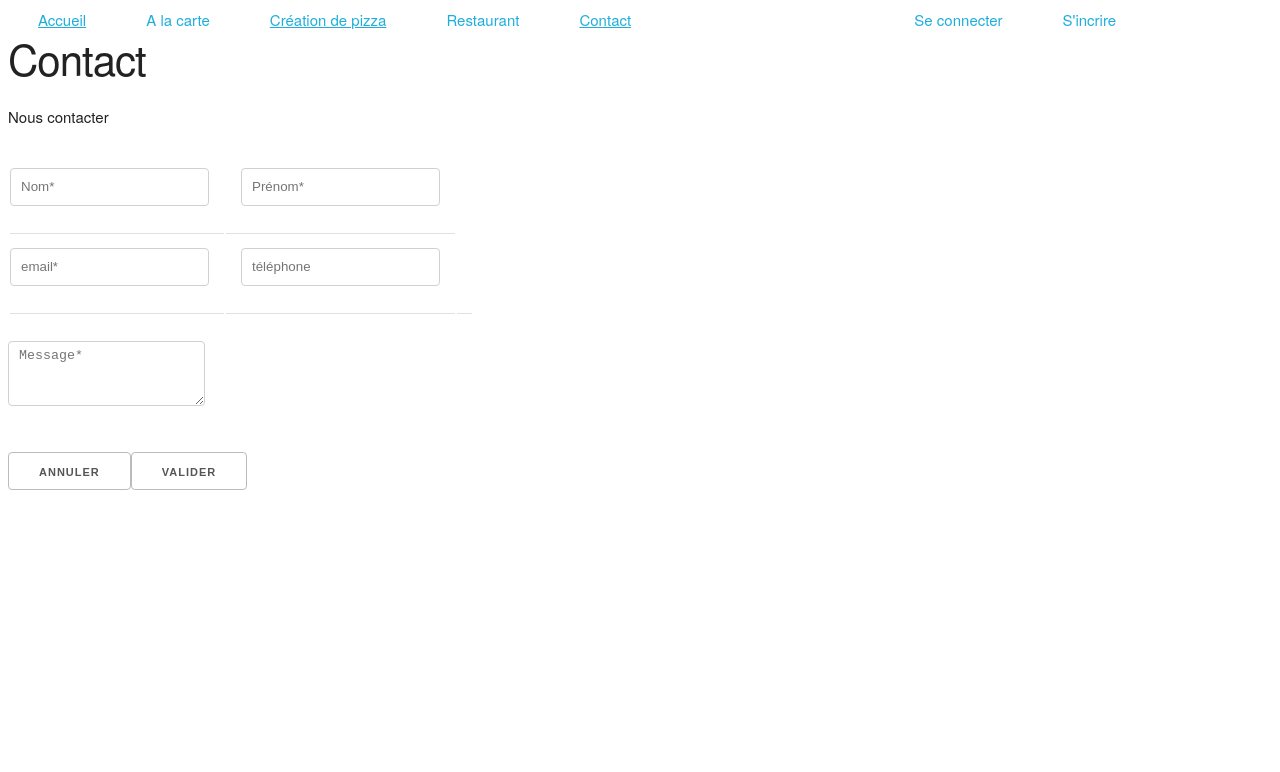
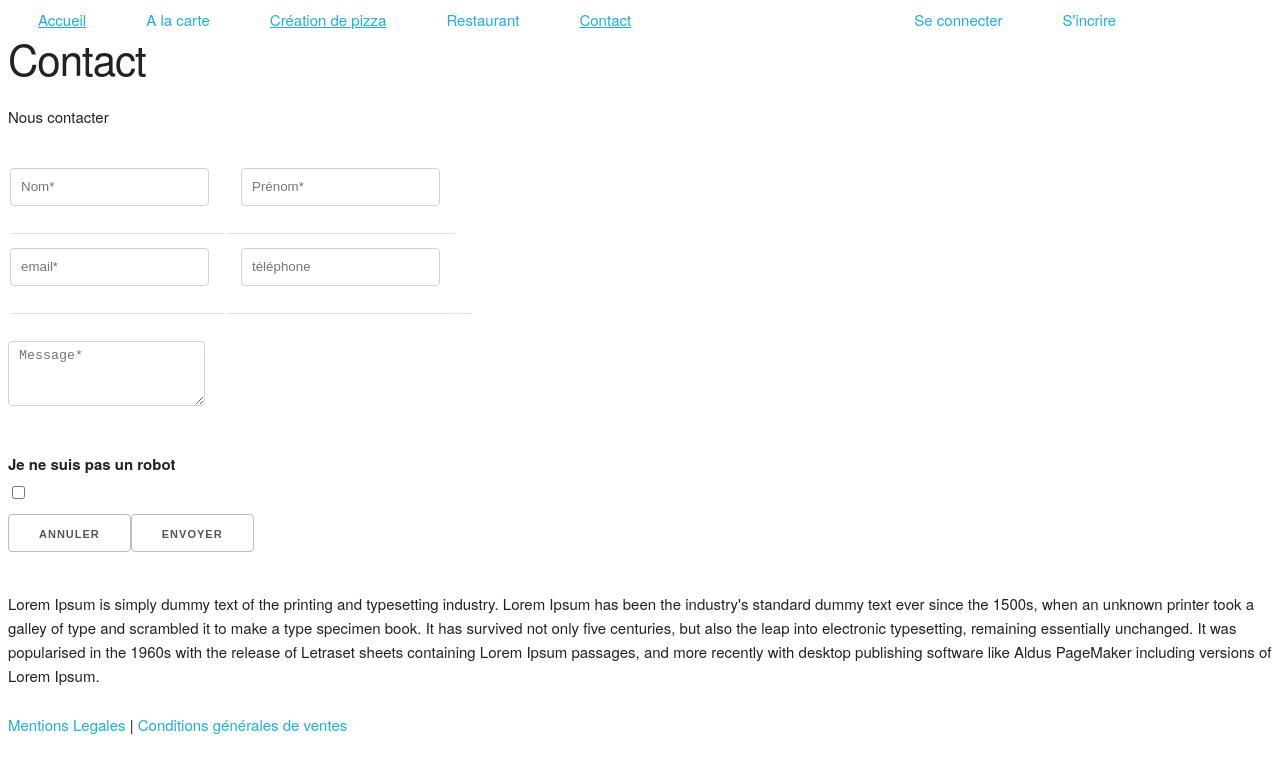
Before and after one commit to Al-Zoldiek/ENI_Pizza_Front, an Angular app: page /contact in a window 1280 px wide. Shown: the top 772 px of the page. Built offline with nearby package versions, Linux system fonts and the light colour scheme.

Commit message:
commit ajouts sur le html du formulaire de contact (pas encore de fonctionnalités)

```diff
--- a/src/app/contact/contact.component.html
+++ b/src/app/contact/contact.component.html
@@ -1,5 +1,6 @@
 <h2>Contact</h2>
 
+<article>
 <form action="">
 <p>Nous contacter</p>
   <div>
@@ -17,9 +18,24 @@
 
     <p><textarea placeholder="Message*"></textarea></p>
 
+  <div>
+      <label for="check-non-robot">Je ne suis pas un robot</label>
+      <input type="checkbox" id="check-non-robot">
+  </div>
+
     <input type="submit" value="Annuler">
-    <input type="submit" value="Valider">
-
-
+    <input type="submit" value="Envoyer">
   </div>
 </form>
+</article>
+
+<div><p>Lorem Ipsum is simply dummy text of the printing and typesetting industry.
+  Lorem Ipsum has been the industry's standard dummy text ever since the 1500s,
+  when an unknown printer took a galley of type and scrambled it to make a type
+  specimen book. It has survived not only five centuries, but also the leap into
+  electronic typesetting, remaining essentially unchanged. It was popularised
+  in the 1960s with the release of Letraset sheets containing Lorem Ipsum passages,
+  and more recently with desktop publishing software like Aldus PageMaker including
+  versions of Lorem Ipsum.</p></div>
+
+<footer><a>Mentions Legales</a> | <a>Conditions générales de ventes</a></footer>
```
